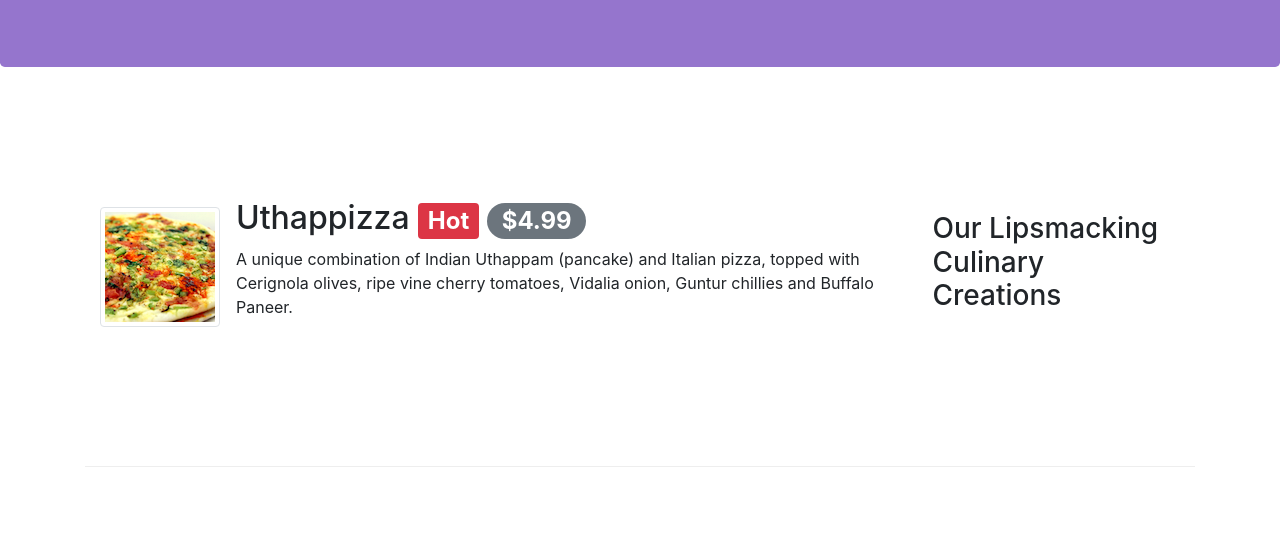
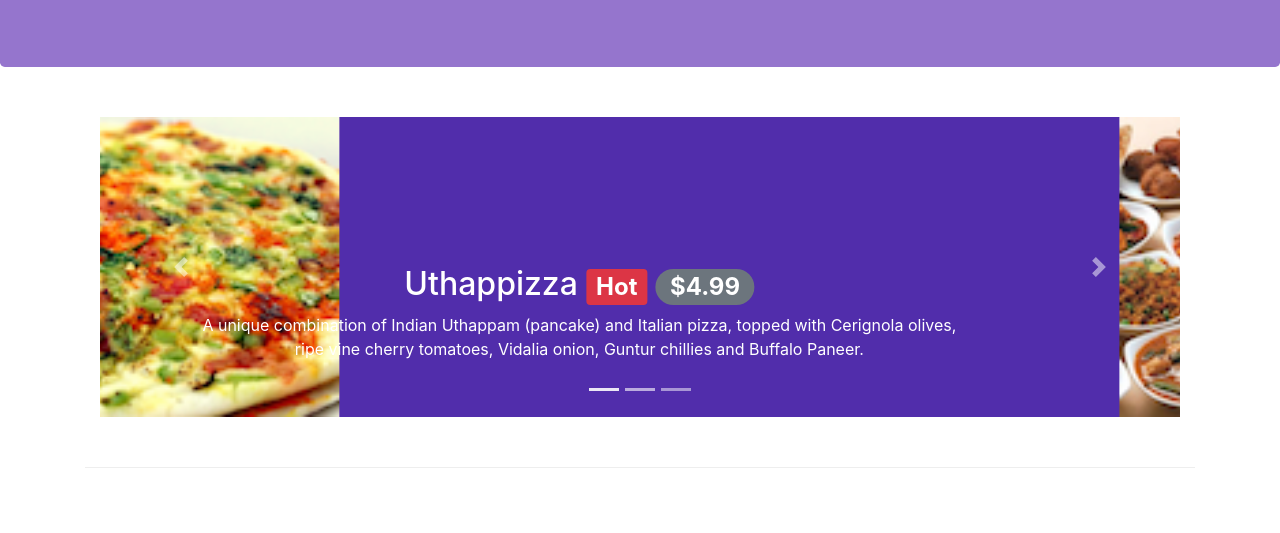
Before and after one commit to dendritogenesis/2-Bootstrap, a plain HTML site: page index.html in a window 1280 px wide. Shown: the part 267-800 px from the top of the page. Drawn offline with nearby package versions, Linux system fonts and the light colour scheme.

Commit message:
Carousel

```diff
--- a/css/styles.css
+++ b/css/styles.css
@@ -44,3 +44,18 @@ body {
     border-bottom: 1px solid #ddd;
     padding: 10px;
 }
+
+.carousel {
+    background: #512DAB;
+}
+
+.carousel-item {
+    height: 300px;
+}
+
+.carousel-item img {
+    position: absolute;
+    top: 0;
+    left: 0;
+    min-height: 300px;
+}
--- a/index.html
+++ b/index.html
@@ -100,6 +100,52 @@
     </header>
 
     <div class="container">
+        <div class="row row-content">
+            <div class="col">
+                <div id="mycarousel" class="carousel slide" data-ride="carousel">
+                    <div class="carousel-inner" role="listbox">
+                        <div class="carousel-item active">
+                            <img class="d-block img-fluid" src="img/uthappizza.png" alt="uthappizza">
+                            <div class="carousel-caption d-none d-md-block">
+                                <h2>Uthappizza <span class="badge badge-danger">Hot</span> <span class="badge badge-pill badge-secondary">$4.99</span></h2>
+                                <p>A unique combination of Indian Uthappam (pancake) and Italian pizza, topped with Cerignola
+                                    olives, ripe vine cherry tomatoes, Vidalia onion, Guntur chillies and Buffalo Paneer.</p>
+                            </div>
+                        </div>
+                        <div class="carousel-item">
+                            <img class="d-block img-fluid" src="img/buffet.png" alt="buffet">
+                            <div class="carousel-caption d-none d-md-block">
+                                <h2>Weekend Grand Buffet <span class="badge badge-danger">New!</span></h2>
+                                <p>Featuring mouthwatering combinations with a choice of five different salads, six enticing
+                                    appetizers, six main entrees and five choicest desserts. Free flowing bubbly and soft
+                                    drinks. All for just $19.99 per person </p>
+                            </div>
+                        </div>
+                        <div class="carousel-item">
+                            <img class="d-block img-fluid" src="img/alberto.png" alt="alberto">
+                            <div class="carousel-caption d-none d-md-block">
+                                <h2>Alberto Somayya</h2>
+                                <h4>Executive Chef</h4>
+                                <p>Award winning three-star Michelin chef with wide International experience having
+                                    worked closely with whos-who in the culinary world, he specializes in creating
+                                    mouthwatering Indo-Italian fusion experiences. </p>
+                            </div>
+                        </div>
+                    </div>
+                    <ol class="carousel-indicators">
+                        <li data-target="#mycarousel" data-slide-to="0" class="active"></li>
+                        <li data-target="#mycarousel" data-slide-to="1"></li>
+                        <li data-target="#mycarousel" data-slide-to="2"></li>
+                    </ol>
+                    <a class="carousel-control-prev" href="#mycarousel" role="button" data-slide="prev">
+                        <span class="carousel-control-prev-icon"></span>
+                    </a>
+                    <a class="carousel-control-next" href="#mycarousel" role="button" data-slide="next">
+                            <span class="carousel-control-next-icon"></span>
+                    </a>
+                </div>
+            </div>
+        </div>
         <div class="row row-content align-items-center">
             <div class="col-12 col-sm-4 order-sm-last col-md-3">
                 <h3>Our Lipsmacking Culinary Creations</h3>
@@ -145,10 +191,8 @@
                         <h2>Alberto Somayya</h2>
                         <h4>Executive Chef</h4>
                         <p>Award winning three-star Michelin chef with wide International experience having
-                            worked
-                            closely with whos-who in the culinary world, he specializes in creating
-                            mouthwatering
-                            Indo-Italian fusion experiences. </p>
+                            worked closely with whos-who in the culinary world, he specializes in creating
+                            mouthwatering Indo-Italian fusion experiences. </p>
                     </div>
                 </div>
             </div>
```
